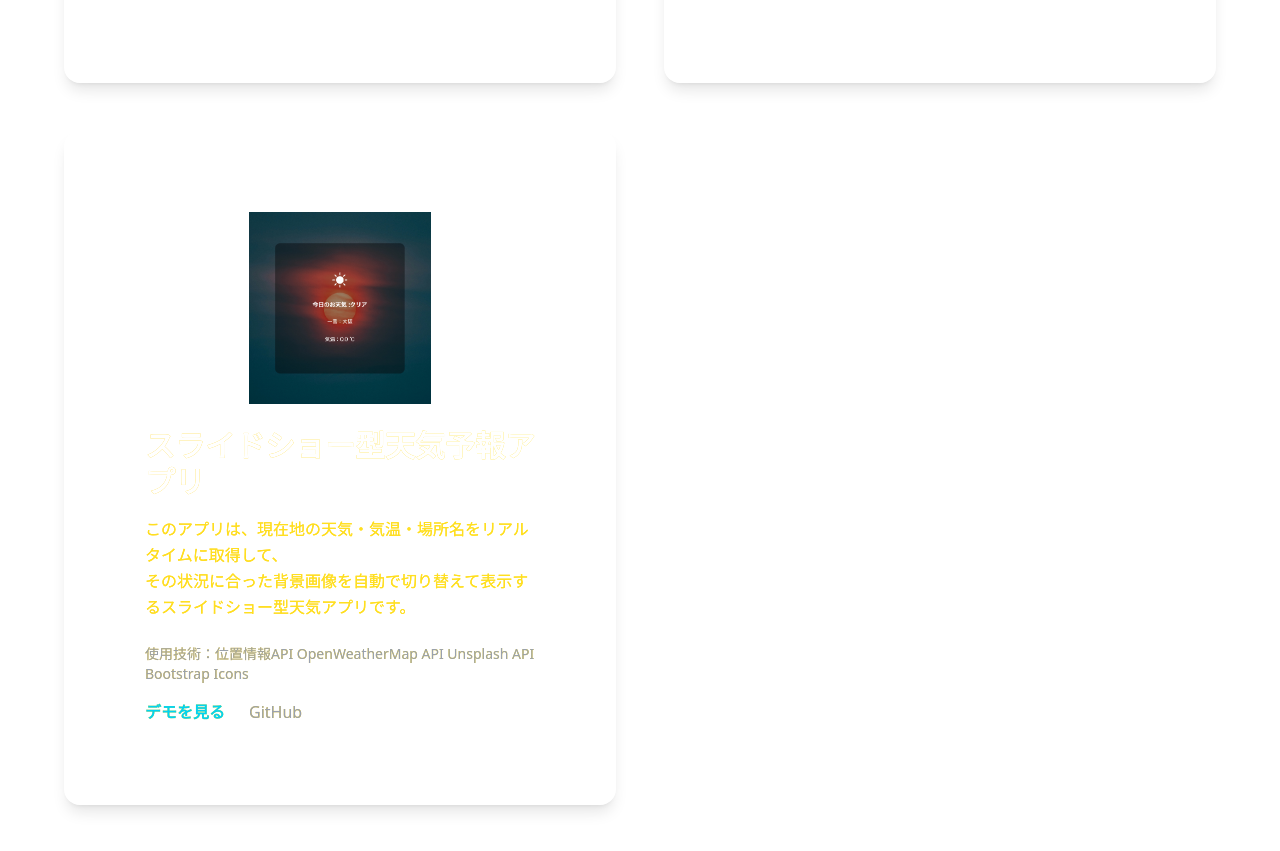
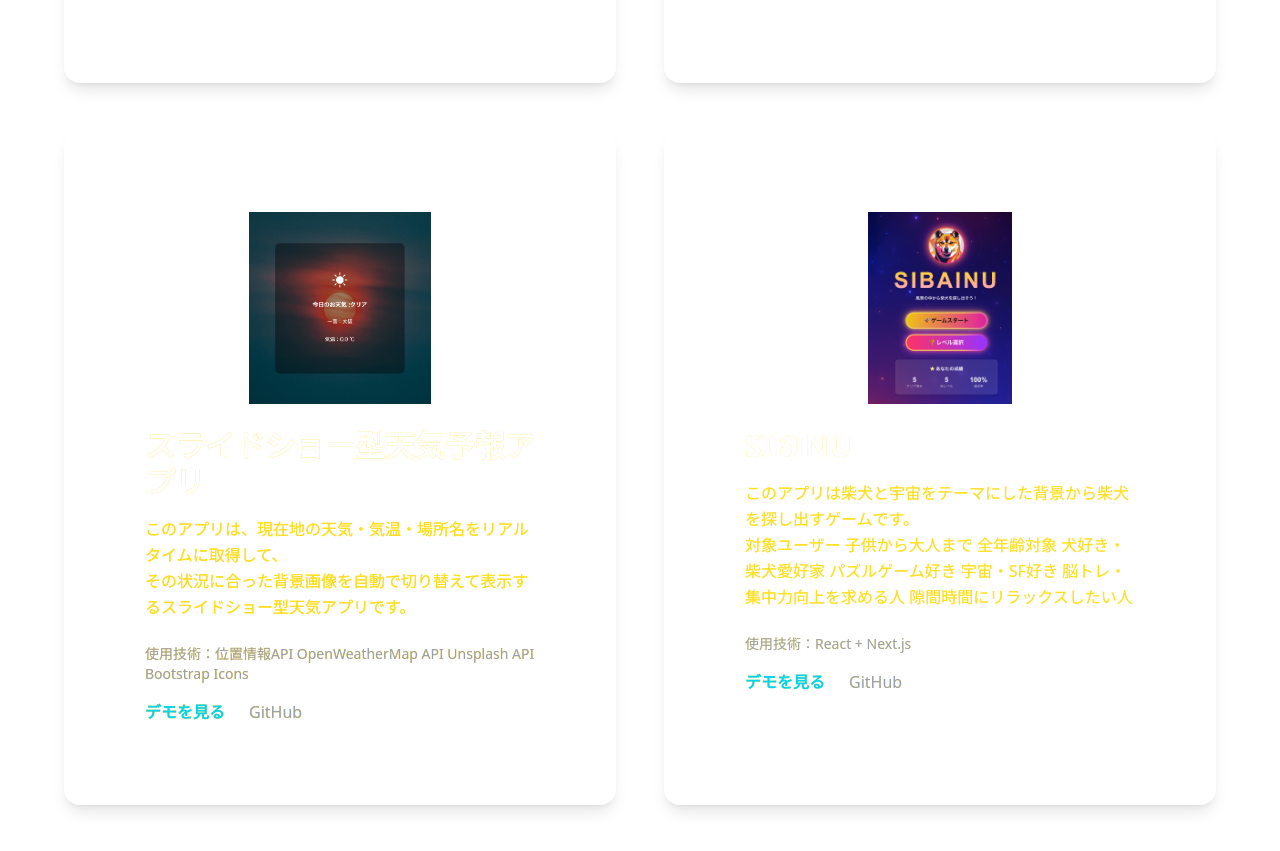
Before and after one commit to Yugo-39/my-portfolio, a Next.js app: page /works in a window 1280 px wide. Shown: the part 2383-3234 px from the top of the page. Built offline with nearby package versions, Linux system fonts and the light colour scheme.

Commit message:
Works追加

```diff
--- a/src/app/works/page.tsx
+++ b/src/app/works/page.tsx
@@ -374,6 +374,53 @@ export default function WorksPage() {
             </a>
           </div>
         </motion.div>
+        {/* 追加の作品カードはここにコピーして増やせます */}
+        <motion.div
+          initial={{ opacity: 0, y: 50 }}
+          whileInView={{ opacity: 1, y: 0 }}
+          transition={{ duration: 0.8 }}
+          viewport={{ once: true }}
+          className="bg-white/2  border border-white/10 rounded-2xl shadow-lg p-20 pt-20 transition duration-300"
+        >
+          <Image
+            src="/images/dog.png"
+            alt="SIBAINU"
+            width={800}
+            height={400}
+            className="w-full h-48 object-contain mb-6 rounded-md"
+          />
+          <h3 className="text-3xl font-extrabold text-white mb-4">SIBINU</h3>
+
+          <p className="text-yellow-300 text-base leading-relaxed mb-6">
+            このアプリは柴犬と宇宙をテーマにした背景から柴犬を探し出すゲームです。
+            <br />
+            対象ユーザー 子供から大人まで 全年齢対象 犬好き・柴犬愛好家
+            パズルゲーム好き 宇宙・SF好き 脳トレ・集中力向上を求める人
+            隙間時間にリラックスしたい人
+            <br />
+          </p>
+
+          <p className="text-sm text-gray-400 mb-4">
+            使用技術：React + Next.js
+          </p>
+
+          <div className="flex gap-6">
+            <a
+              href="https://lustrous-starship-06b56b.netlify.app/"
+              target="_blank"
+              className="text-cyan-400 font-bold hover:text-cyan-300 transition"
+            >
+              デモを見る
+            </a>
+            <a
+              href="https://github.com/Yugo-39/Spot-the-Difference.git"
+              target="_blank"
+              className="text-gray-400 hover:text-white transition"
+            >
+              GitHub
+            </a>
+          </div>
+        </motion.div>
       </div>
     </div>
   );
```
Also changed, not shown: public/images/dog.png (added).
